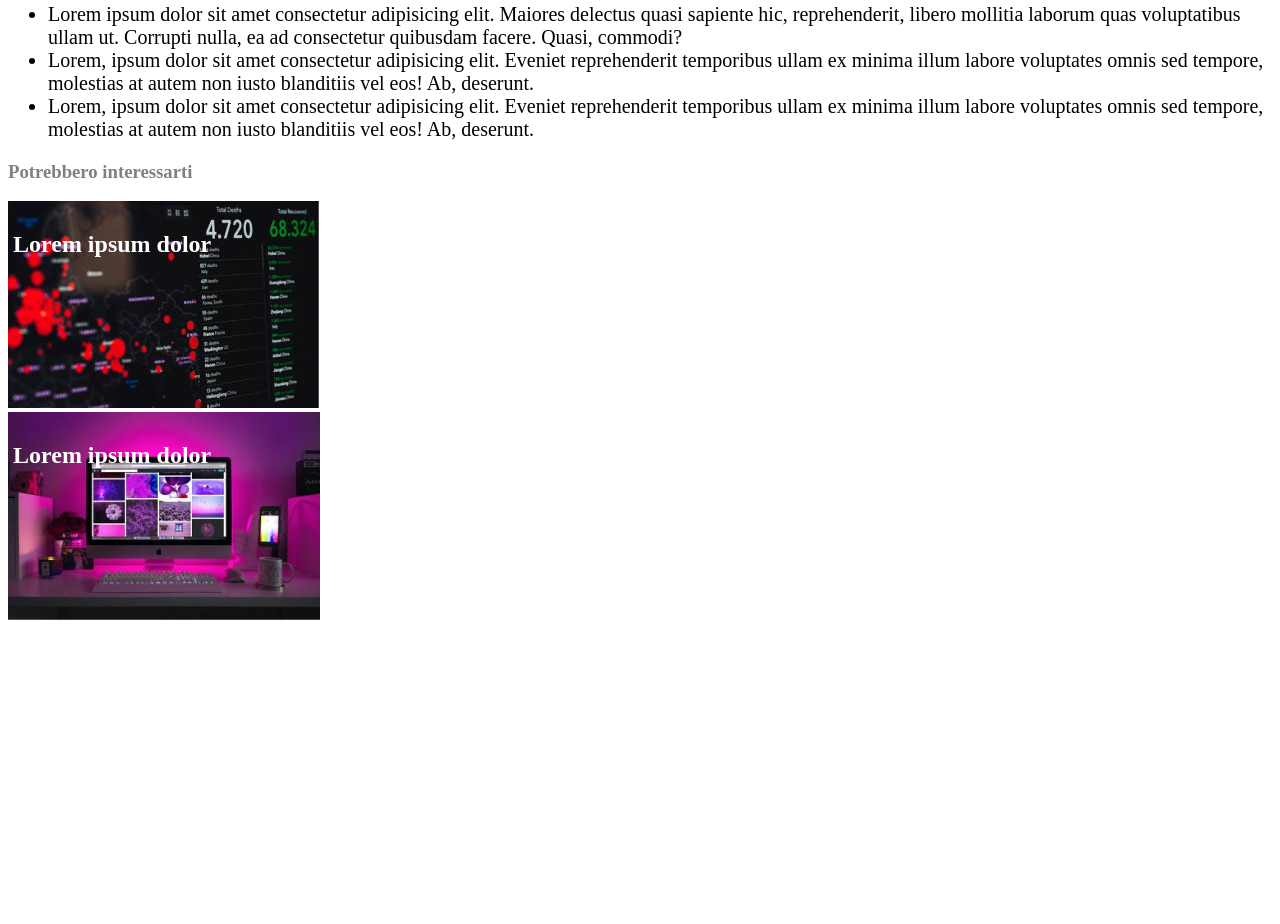
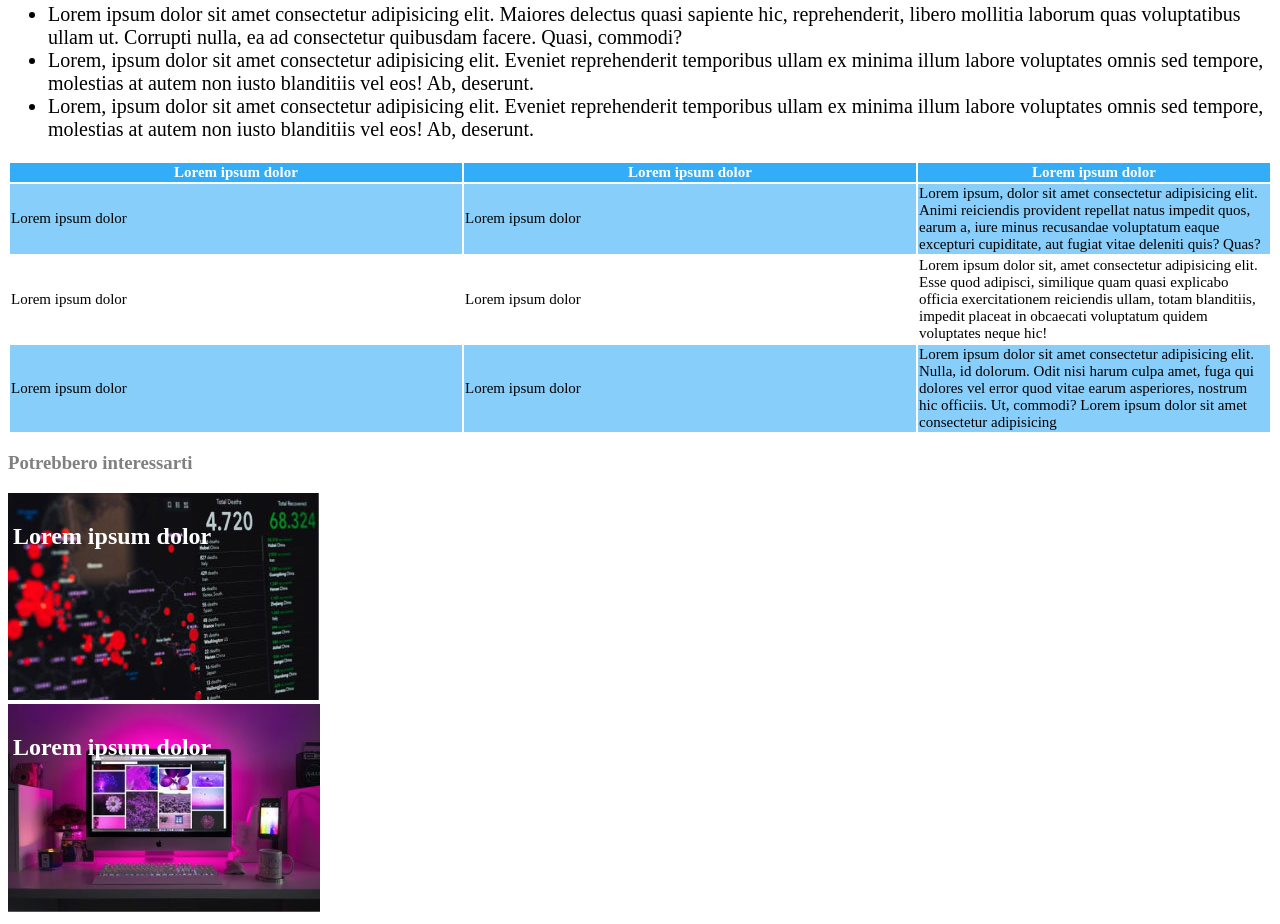
Before and after one commit to Passa69/html-css-booleaner, a plain HTML site: page index.html in a window 1280 px wide. Shown: the part 912-1836 px from the top of the page. Before the commit the page ends 1544 px from the top, so only its background shows below. Drawn offline with Linux system fonts and the light colour scheme.

Commit message:
Main, section4

```diff
--- a/css/style.css
+++ b/css/style.css
@@ -60,3 +60,21 @@ h1{
 #important{
     background-color: yellow;
 }
+
+/* Tabella */
+#table_head{
+    color: white;
+    background-color: rgb(52, 173, 248);
+}
+
+#table_text{
+    font-size: 15px;
+}
+
+.table_onetwo{
+    width: 450px;
+}
+
+.firstthird{
+    background-color: lightskyblue;
+}
--- a/index.html
+++ b/index.html
@@ -59,7 +59,35 @@
 
         <!-- Tabella -->
         <section>
+            <table id="table_text">
+                <thead id="table_head">
+                    <tr>
+                        <th class="table_onetwo">Lorem ipsum dolor</th>
+                        <th class="table_onetwo">Lorem ipsum dolor</th>
+                        <th>Lorem ipsum dolor</th>
+                    </tr>
+                </thead>
 
+                <tbody>
+                    <tr class="firstthird">
+                       <td>Lorem ipsum dolor</td>
+                       <td>Lorem ipsum dolor</td>
+                       <td>Lorem ipsum, dolor sit amet consectetur adipisicing elit. Animi reiciendis provident repellat natus impedit quos, earum a, iure minus recusandae voluptatum eaque excepturi cupiditate, aut fugiat vitae deleniti quis? Quas?</td>
+                    </tr>
+
+                    <tr>
+                       <td>Lorem ipsum dolor</td>
+                       <td>Lorem ipsum dolor</td>
+                       <td>Lorem ipsum dolor sit, amet consectetur adipisicing elit. Esse quod adipisci, similique quam quasi explicabo officia exercitationem reiciendis ullam, totam blanditiis, impedit placeat in obcaecati voluptatum quidem voluptates neque hic!</td>
+                    </tr>
+
+                    <tr class="firstthird">
+                       <td>Lorem ipsum dolor</td>
+                       <td>Lorem ipsum dolor</td>
+                       <td>Lorem ipsum dolor sit amet consectetur adipisicing elit. Nulla, id dolorum. Odit nisi harum culpa amet, fuga qui dolores vel error quod vitae earum asperiores, nostrum hic officiis. Ut, commodi? Lorem ipsum dolor sit amet consectetur adipisicing</td>
+                    </tr>
+                </tbody>
+            </table>
         </section>
 
         <!-- Testo -->
```
